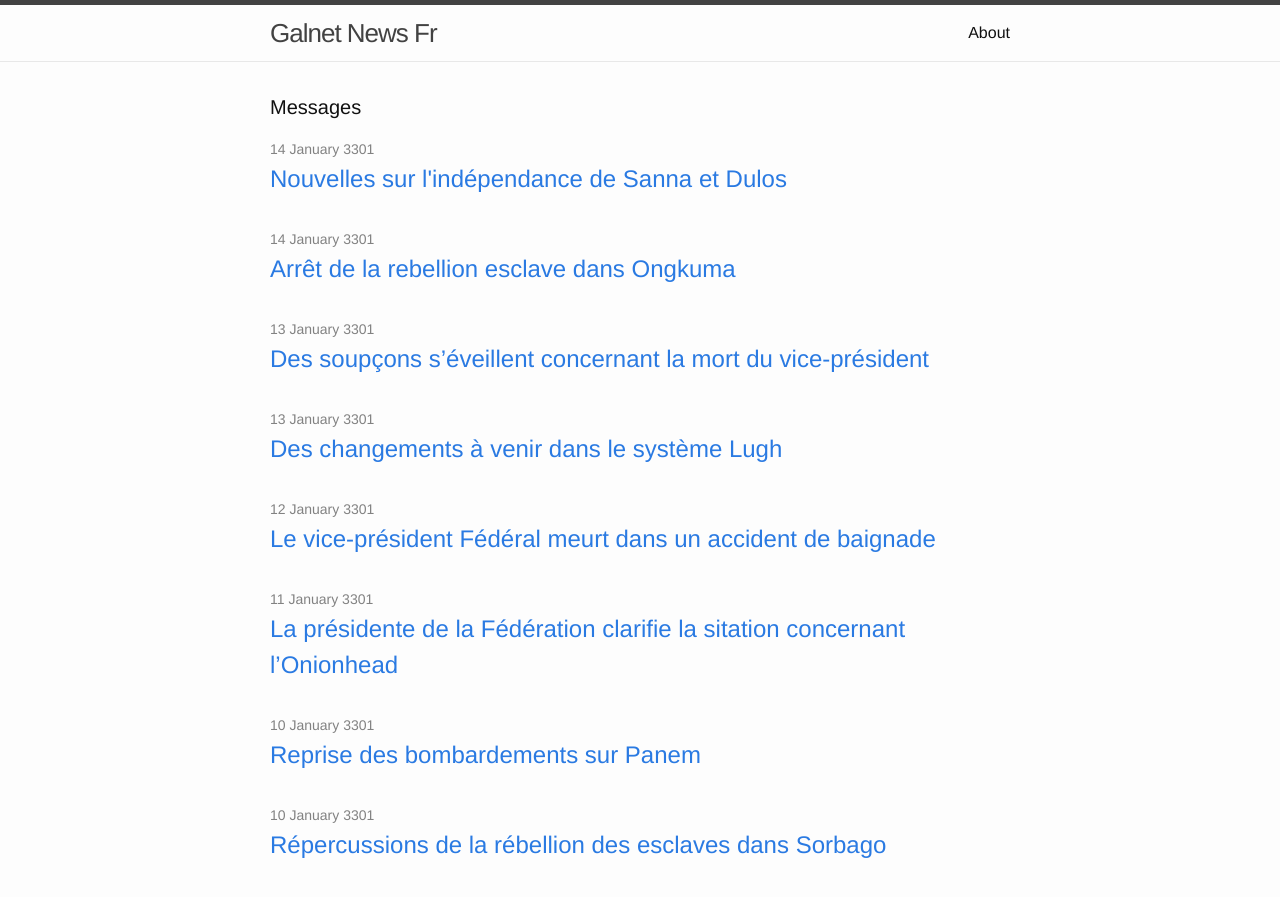
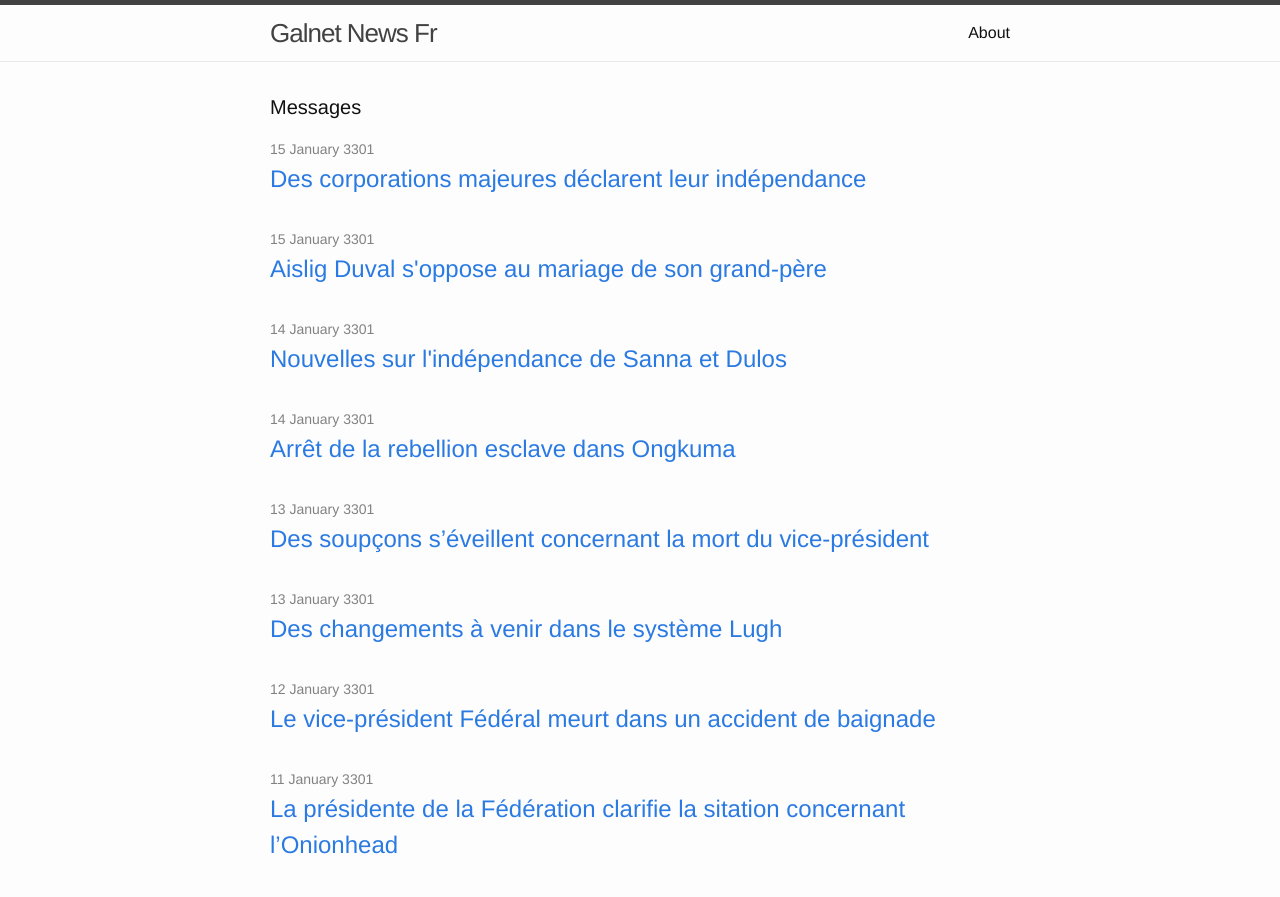
Before and after one commit to tbolon/galnetfr, a Jekyll site: the page built from index.html, in a window 1280 px wide and 900 px high. Shown: the top 897 px of the window. Built offline with Jekyll 4.4.1, drawn with Linux system fonts in a browser that asks for light colours; part of the change alters nothing that is shown.

Commit message:
15 janvier

```diff
--- a/_config.yml
+++ b/_config.yml
@@ -8,6 +8,7 @@ baseurl: "/galnetfr" # the subpath of your site, e.g. /blog/
 url: "http://tbolon.github.io" # the base hostname & protocol for your site
 twitter_username: styx31
 github_username:  tbolon
+permalink: /:year-:month-:day-:title.html
 
 # Build settings
 markdown: kramdown
--- /dev/null
+++ b/_posts/3301-01-15-aisling-duval-soppose-au-mariage-de-son-grand-pere.markdown
@@ -0,0 +1,13 @@
+---
+layout: post
+title:  "Aislig Duval s'oppose au mariage de son grand-père"
+date:   3301-01-15
+categories: galnet
+---
+Aisling Duval a déposée une opposition au mariage de son grand-père, l'Empereur avec Florence Lavigny. A la sortie de l'Administration pour les Mariages accompagnée de son avocat, elle a lu une déclaration préparée
+
+"J'ai formellement déposée une opposition au souhait de mon grand-père de se marier avec cette femme envieuse non par amour, ni pour la cérémonie en elle-même, mais parce que le souhait est de modifier la succession sans avoir à apparaître devant le sénat. C'est tout ce que j'ai à déclaré pour l'instant."
+
+Cette décision peu commune provoquera une audience du Conseil des Mariages dans les prochains jours.
+Ils devront examiner et prendre une décision concernant la recevabilité de son opposition.
+Des experts à qui nous avons pu nous adresser nous ont confiés qu'il y avait peu de chance que cela aboutisse.
--- /dev/null
+++ b/_posts/3301-01-15-des-corporations-majeures-declarent-leur-independance.markdown
@@ -0,0 +1,13 @@
+---
+layout: post
+title:  "Des corporations majeures déclarent leur indépendance"
+date:   3301-01-15
+categories: galnet
+---
+Via une décision fracassante, la corporation Purple Netcoms Holdings s'est proclamée elle-même indépendante et a demandé aux commandants de lui venir en aide pour retirer le système Sugrivik de la Fédération.
+
+Le dirigeant de la société a dénoncé avec colère les augmentations d'impôts récents annoncées par la présidente Halsey et a clamé que ses décisions sont un coup direct porté contre la viabilité de sa société et le bien-être de sa population.
+
+"Ces augmentations d'impôts remettent en cause l'emploi de nombreuses personnes et nous ne laisserons pas une présidente sans aucune connaissance quant au fonctionnement de l'économie détruire nos vie et notre cadre de vie!"
+
+En réponse à cette déclaration un représentant des Travaillistes de Sugrivik a condamné ces paroles et réaffirmé leur soutien à la présidente, sans explicitement approuver cependant l'augmentation des impôts.
```
